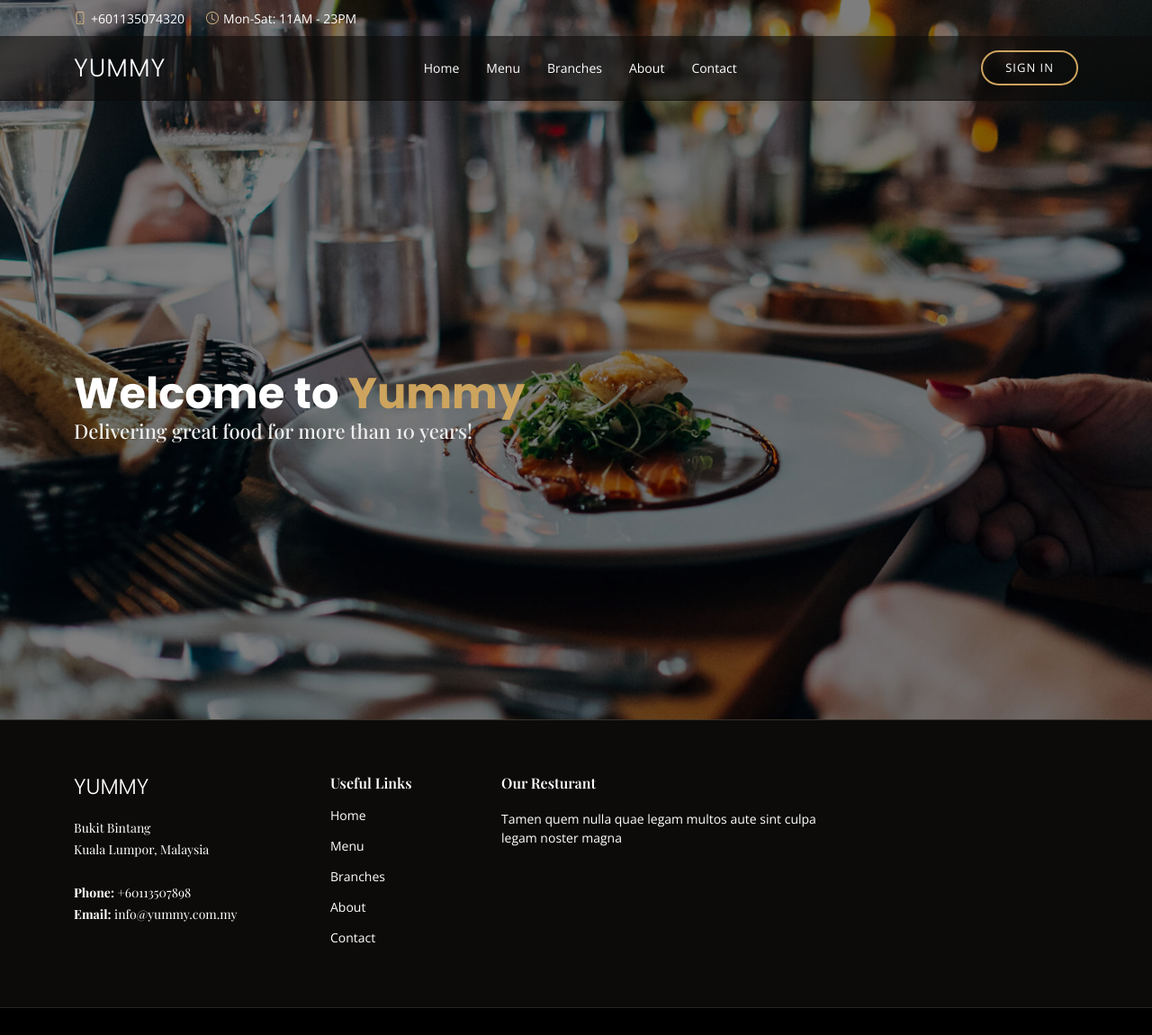
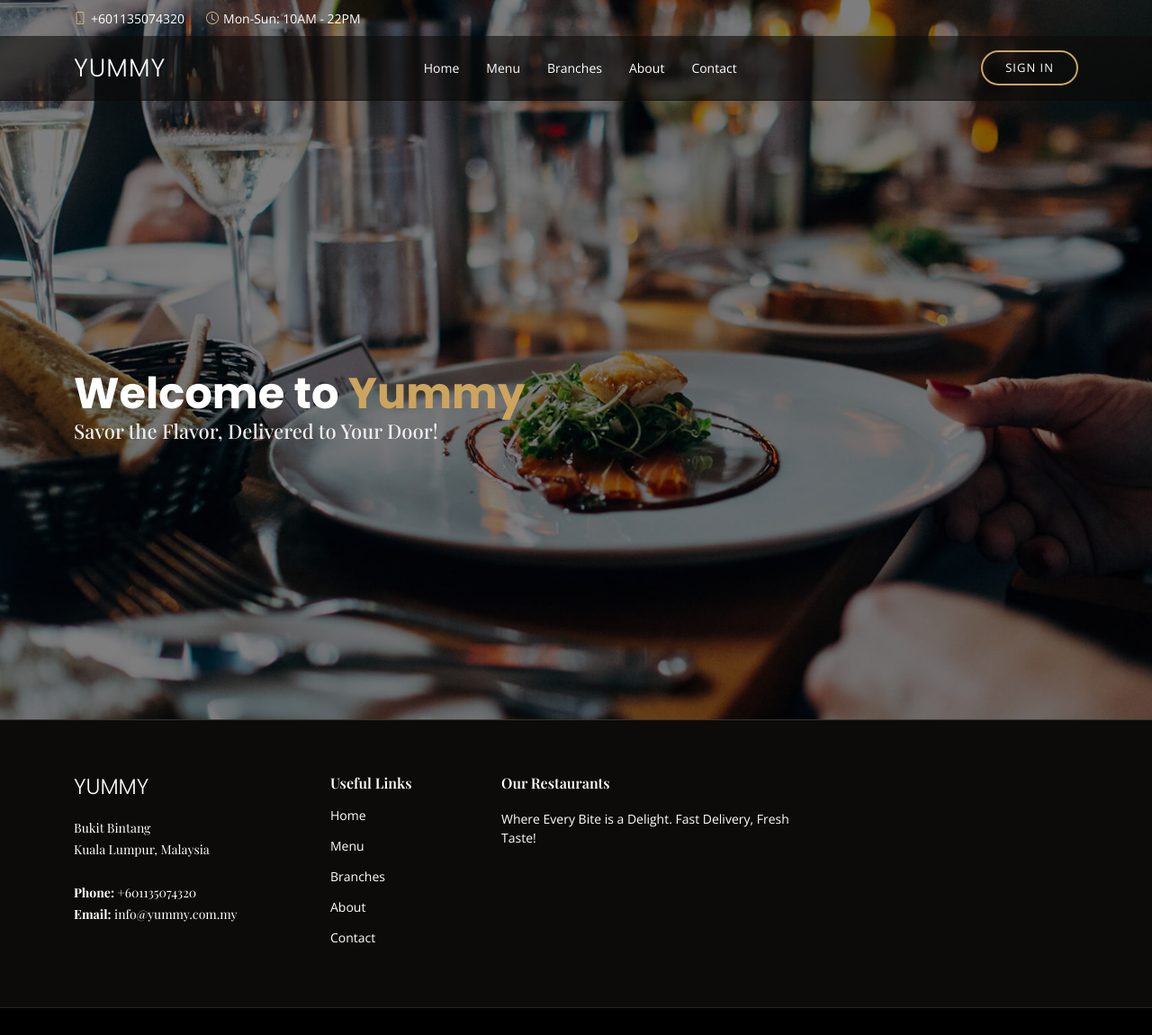
Before and after one commit to mmafrar/yummy, a Django app: page / in a window 1280 px wide. Shown: the whole page at 90% size. Run offline with Django 5.2, Linux system fonts and the light colour scheme; some libraries are stand-ins or nearby versions; some web fonts are replaced.

Commit message:
Fix footer and header content (#33)

```diff
--- a/templates/base.html
+++ b/templates/base.html
@@ -39,7 +39,7 @@
 
       <div class="contact-info d-flex align-items-center">
         <i class="bi bi-phone d-flex align-items-center"><span>+601135074320</span></i>
-        <i class="bi bi-clock d-flex align-items-center ms-4"><span> Mon-Sat: 11AM - 23PM</span></i>
+        <i class="bi bi-clock d-flex align-items-center ms-4"><span> Mon-Sun: 10AM - 22PM</span></i>
       </div>
     </div>
   </div>
@@ -100,8 +100,8 @@
               <h3>Yummy</h3>
               <p>
                 Bukit Bintang <br>
-               Kuala Lumpor, Malaysia<br><br>
-                <strong>Phone:</strong> +60113507898<br>
+               Kuala Lumpur, Malaysia<br><br>
+                <strong>Phone:</strong> +601135074320<br>
                 <strong>Email:</strong> info@yummy.com.my<br>
               </p>
 
@@ -122,8 +122,8 @@
 
 
           <div class="col-lg-4 col-md-6 footer-newsletter">
-            <h4>Our Resturant</h4>
-            <p>Tamen quem nulla quae legam multos aute sint culpa legam noster magna</p>
+            <h4>Our Restaurants</h4>
+            <p>Where Every Bite is a Delight. Fast Delivery, Fresh Taste!</p>
 
           </div>
 
--- a/templates/index.html
+++ b/templates/index.html
@@ -10,7 +10,7 @@
       <div class="row">
         <div class="col-lg-8">
           <h1>Welcome to <span>Yummy</span></h1>
-          <h2>Delivering great food for more than 10 years!</h2>
+          <h2>Savor the Flavor, Delivered to Your Door!</h2>
         </div>
       </div>
     </div>
```
